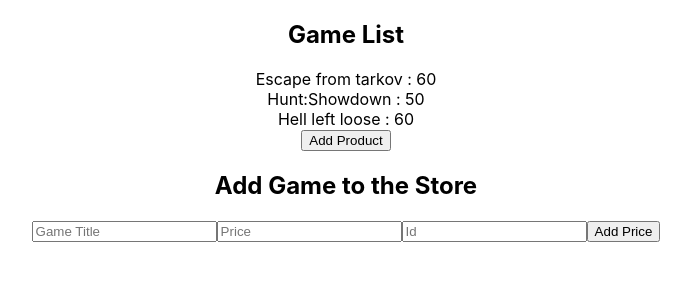
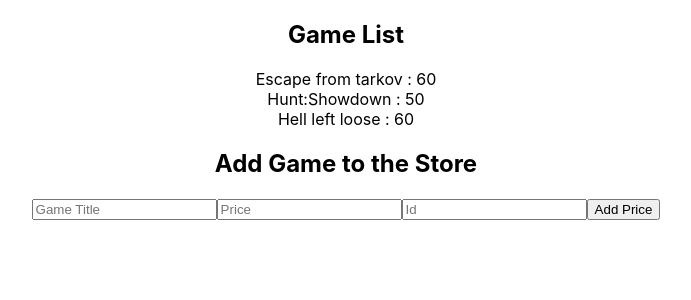
Before and after one commit to DinelyWellehewage/Shopping-Cart, a React (Create React App) app: page / in a window 1280 px wide. Shown: the top 300 px of the page, without its empty margins (294-985 px from the left). Built offline with nearby package versions, Linux system fonts and the light colour scheme.

Commit message:
connecting react component to redux

```diff
--- a/src/Products/ProductList.tsx
+++ b/src/Products/ProductList.tsx
@@ -1,19 +1,11 @@
-import React, { useState } from "react";
+import React from "react";
+import { useSelector } from "react-redux";
+import { getproductsSelector } from "./products.slice";
 
 interface ProductListProps {}
 
-const initialProducts = [
-  { title: "Escape from tarkov", price: 60, id: "eft" },
-  { title: "Hunt:Showdown", price: 50, id: "hunt" },
-  { title: "Hell left loose", price: 60, id: "hll" },
-];
-interface Product {
-  title: string;
-  price: number;
-  id: string;
-}
 const ProductList: React.FC<ProductListProps> = ({}) => {
-  const [products, setProducts] = useState<Product[]>(initialProducts);
+  const products = useSelector(getproductsSelector);
   return (
     <div>
       <h2>Game List</h2>
@@ -22,17 +14,6 @@
           <span>{`${product.title} : ${product.price}`}</span>
         </div>
       ))}
-
-      <button
-        onClick={() =>
-          setProducts((prevProducts) => [
-            { title: "Half life", price: 100, id: "hl" },
-            ...prevProducts,
-          ])
-        }
-      >
-        Add Product
-      </button>
     </div>
   );
 };
--- a/src/Products/products.slice.ts
+++ b/src/Products/products.slice.ts
@@ -1,4 +1,5 @@
 import { createSlice, PayloadAction } from "@reduxjs/toolkit";
+import { RootState } from "../store";
 
 interface Product {
   title: string;
@@ -21,4 +22,5 @@
   },
 });
 export const { addProduct } = productsSlice.actions;
+export const getproductsSelector = (state: RootState) => state.products;
 export default productsSlice.reducer;
--- a/src/store.ts
+++ b/src/store.ts
@@ -7,4 +7,5 @@
   },
 });
 
+export type RootState = ReturnType<typeof store.getState>;
 export default store;
```
